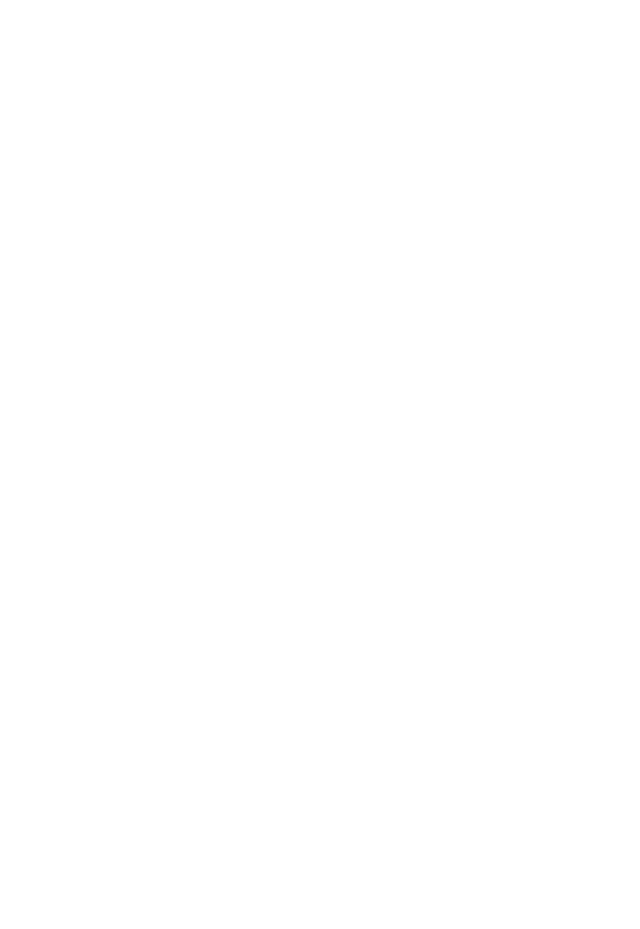
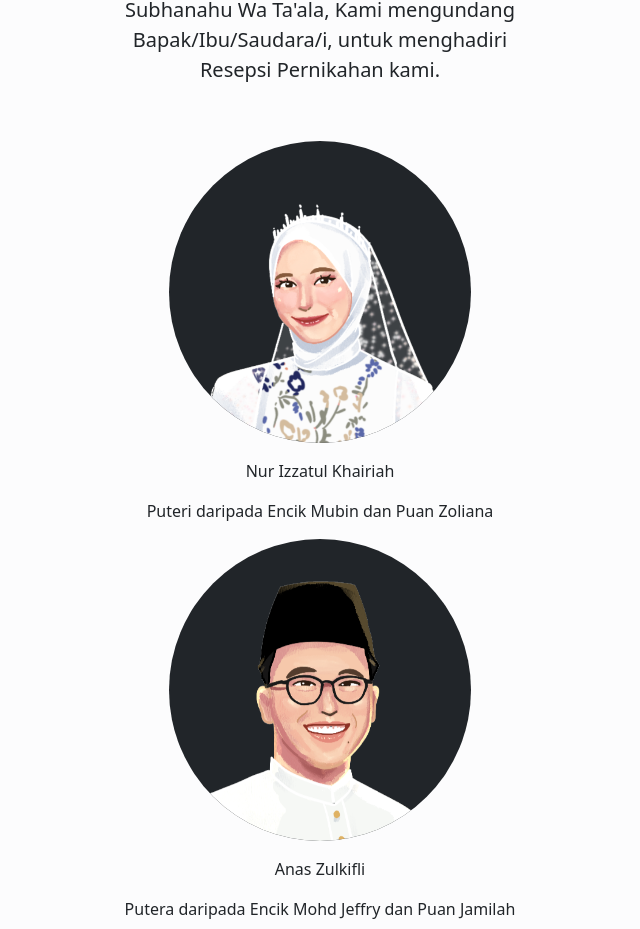
Before and after one commit to Zer0-01/react-typescript-wedding-invitation, a React (Vite) app: page / in a window 1280 px wide. Shown: the part 1039-1968 px from the top of the page, without its empty margins (320-960 px from the left). Before the commit the page ends 800 px from the top, so only its background shows below. Built offline with nearby package versions, Linux system fonts and the light colour scheme.

Commit message:
feat: add couple images

```diff
--- a/src/components/CardCouple.tsx
+++ b/src/components/CardCouple.tsx
@@ -1,77 +1,59 @@
-import Card from "react-bootstrap/esm/Card";
 import Col from "react-bootstrap/esm/Col";
 import Row from "react-bootstrap/esm/Row";
 import Image from "react-bootstrap/esm/Image";
-import '../styles/HomeScreenStyle.css';
 import Container from "react-bootstrap/esm/Container";
 
 const CardCouple = () => {
     return (
-        <Container fluid>
-            <Row className="mb-5 p-3 bg-maroon">
-                <Col>
-                    <Card className='p-4 card-couple bg-maroon-light text-white'>
-                        <Row>
-                            <Col>
-                                <div className='fs-3 fw-bold text-center'>Meet the happy couple</div>
+        <Container
+
+            fluid >
+            <Row className="py-5">
+                <Col className="text-center">
+                    <div className="fs-1" >Assalammualaikum</div>
                 </Col>
             </Row>
-                        <Row>
-                            <Col className="mb-3">
-                                <div className='fs-5 text-center'>Glory be to Allah SWT who has created creatures in pairs. Ya Allah, please accept and bless us</div>
+            <Row className="py-5">
+                <Col className="text-center">
+                    <div className="fs-5" >Dengan memohon rahmat dan ridho Allah Subhanahu Wa Ta'ala, Kami mengundang Bapak/Ibu/Saudara/i, untuk menghadiri Resepsi Pernikahan kami.</div>
                 </Col>
             </Row>
-                        <Row className="align-items-center">
-
-                            <Col md={6} className="my-3">
-                                <Row>
-                                    <Col className='text-center'>
-                                        <Image src="https://placehold.co/200" roundedCircle fluid />
+            <Row className="py-2">
+                <Col className="text-center">
+                    <Image
+                        className="bg-dark w-75"
+                        src="../src/assets/atul-cartoon.png"
+                        roundedCircle
+                        fluid />
                 </Col>
             </Row>
-                                <Row>
-                                    <Col>
-                                        <div className='text-center fs-2 fw-bold'>Anas Zulkifli</div>
+            <Row className="py-2">
+                <Col className="text-center">
+                    <div>Nur Izzatul Khairiah</div>
                 </Col>
             </Row>
-                                <Row>
-                                    <Col>
-                                        <div className='text-center'>Son of</div>
+            <Row className="py-2">
+                <Col className="text-center">
+                    <div>Puteri daripada Encik Mubin dan Puan Zoliana</div>
                 </Col>
             </Row>
-                                <Row>
-                                    <Col>
-                                        <div className='text-center'>Mohd Jeffry and Jamilah</div>
+            <Row className="py-2">
+                <Col className="text-center">
+                    <Image
+                        className="bg-dark w-75"
+                        src="../src/assets/anas-cartoon.png"
+                        roundedCircle
+                        fluid />
                 </Col>
             </Row>
-                            </Col>
-
-                            <Col md={6} className="my-3">
-                                <Row>
-                                    <Col className='text-center'>
-                                        <Image src="https://placehold.co/200" roundedCircle fluid />
+            <Row className="py-2">
+                <Col className="text-center">
+                    <div>Anas Zulkifli</div>
                 </Col>
             </Row>
-                                <Row>
-                                    <Col>
-                                        <div className='text-center fs-2 fw-bold'>Nur Izzatul Khairiah</div>
-                                    </Col>
-                                </Row>
-                                <Row>
-                                    <Col>
-                                        <div className='text-center'>Daughter of</div>
-                                    </Col>
-                                </Row>
-                                <Row>
-                                    <Col>
-                                        <div className='text-center'>Mubin and Zoliana</div>
-                                    </Col>
-                                </Row>
-                            </Col>
-
-                        </Row>
-
-                    </Card>
+            <Row className="py-2">
+                <Col className="text-center">
+                    <div>Putera daripada Encik Mohd Jeffry dan Puan Jamilah</div>
                 </Col>
             </Row>
         </Container>
--- a/src/components/big/TitleComponent.tsx
+++ b/src/components/big/TitleComponent.tsx
@@ -33,6 +33,7 @@
                     <div className="fs-1">Z | A</div>
                 </Col>
             </Row>
+
         </Container>
     );
 }
--- a/src/screens/HomeScreen.tsx
+++ b/src/screens/HomeScreen.tsx
@@ -5,6 +5,7 @@
 import Container from 'react-bootstrap/esm/Container';
 import Row from 'react-bootstrap/esm/Row';
 import Col from 'react-bootstrap/esm/Col';
+import CardCouple from '../components/CardCouple';
 
 function getTimeRemaining(targetDate: Date) {
   const now = new Date();
@@ -49,6 +50,7 @@
             <Col sm={0} md={2} lg={3} xl={4} className='d-none d-sm-block bg-light-subtle' />
             <Col sm={12} md={8} lg={6} xl={4} className='bg-light-subtle'>
               <TitleComponent />
+              <CardCouple />
               {/* <RsvpForm /> */}
             </Col>
             <Col sm={0} md={2} lg={3} xl={4} className=' d-none d-sm-block bg-light-subtle' />
```
Also changed, not shown: src/assets/anas-cartoon.PNG (added), src/assets/atul-cartoon.PNG (added). Lines whose indentation alone changed are shown as unchanged.
